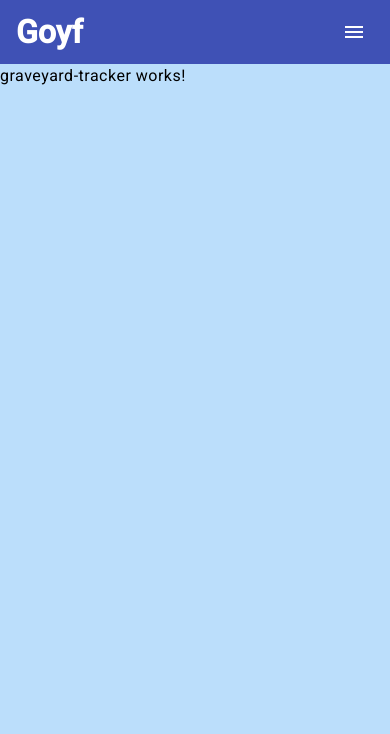
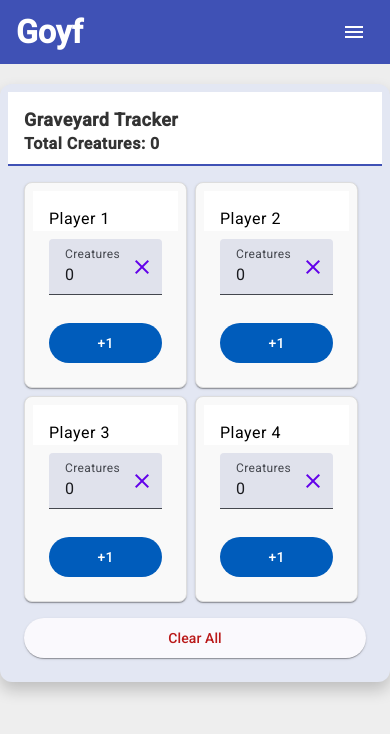
Before and after one commit to looolol/goyf, an Angular app: page /graveyard in a window 390 px wide. Shown: the top 734 px of the page. Built offline with nearby package versions, Linux system fonts and the light colour scheme.

Commit message:
graveyard card tracker

```diff
--- a/src/app/app.component.scss
+++ b/src/app/app.component.scss
@@ -1,5 +1,5 @@
 :host {
   display: block;
-  background-color: #bbdefb;
+  background-color: #eeeeee;
   min-height: 100vh;
 }
--- a/src/app/card-type-tracker/card-type-tracker.component.scss
+++ b/src/app/card-type-tracker/card-type-tracker.component.scss
@@ -20,11 +20,15 @@
   align-items: center; // Center items vertically
   font-size: 22px; // Larger font size for the header
   font-weight: 700; // Make the font bold
-  color: #333; // Darker color for better contrast
   border-bottom: 2px solid #3f51b5; // Bottom border to emphasize the header
   padding-bottom: 8px; // Padding to create space between text and border
   margin-bottom: 16px;
 }
+
+mat-card-header {
+  background-color: #ffffff; // Header background color
+  color: #000000; // Header text color
+ }
 
 .header-title {
   flex: 1; // Takes up available space on the left
--- a/src/app/graveyard-tracker/graveyard-tracker.component.html
+++ b/src/app/graveyard-tracker/graveyard-tracker.component.html
@@ -1 +1,34 @@
-<p>graveyard-tracker works!</p>
+<mat-card class="card-container">
+  <mat-card-header class="header-container">
+    <span class="header-title">Graveyard Tracker</span>
+    <span class="total-creatures">
+      <strong>Total Creatures:</strong> {{ totalCreatures }}
+    </span>
+  </mat-card-header>
+
+  <mat-card-content>
+    <div class="player-groups">
+      <div *ngFor="let player of players" class="player-group">
+        <mat-card class="player-info">
+          <mat-card-header>
+            {{ player.name }}
+          </mat-card-header>
+
+          <mat-card-content>
+            <mat-form-field class="form-field">
+              <mat-label>Creatures</mat-label>
+              <input matInput type="number" [(ngModel)]="player.creatureCount">
+              <button matSuffix mat-icon-button aria-label="Clear" (click)="player.creatureCount=0">
+                <mat-icon>close</mat-icon>
+              </button>
+            </mat-form-field>
+
+            <button mat-flat-button color="primary" (click)="incrementCount(player)">+1</button>
+          </mat-card-content>
+        </mat-card>
+      </div>
+    </div>
+
+    <button mat-raised-button color="warn" class="clear-button" (click)="clearAll()">Clear All</button>
+  </mat-card-content>
+</mat-card>
--- a/src/app/graveyard-tracker/graveyard-tracker.component.scss
+++ b/src/app/graveyard-tracker/graveyard-tracker.component.scss
@@ -0,0 +1,143 @@
+.card-container {
+  width: 100%;
+  max-width: 800px; // Maximum width for larger screens
+  margin: 20px auto;
+  padding: 16px;
+  box-shadow: 0 8px 16px rgba(0, 0, 0, 0.2);
+  border-radius: 12px;
+  background-color: #e3e7f3;
+  transition: box-shadow 0.3s ease, transform 0.3s ease;
+  position: relative;
+}
+
+.card-container:hover {
+  box-shadow: 0 12px 24px rgba(0, 0, 0, 0.3);
+  transform: translateY(-4px);
+}
+
+.header-container {
+  display: flex;
+  justify-content: space-between; // Space between title and total count
+  align-items: center;
+  font-size: 22px;
+  font-weight: 700;
+  color: #333;
+  border-bottom: 2px solid #3f51b5;
+  padding-bottom: 8px;
+  margin-bottom: 16px;
+}
+
+.header-title {
+  text-align: left; // Ensure the title is aligned to the left
+}
+
+.total-creatures {
+  font-size: 18px;
+  font-weight: 600;
+  text-align: right;
+}
+
+.player-groups {
+  display: flex;
+  flex-wrap: wrap; // Allow wrapping for smaller screens
+  gap: 16px; // Space between player groups
+}
+
+.player-group {
+  flex: 1 1 calc(50% - 16px); // Two items per row with gap included
+  min-width: 0; // Ensure flexibility in wrapping
+}
+
+.player-info {
+  display: flex;
+  flex-direction: column; // Stack player name and input group vertically
+  gap: 8px;
+  border: 1px solid #ddd;
+  border-radius: 8px;
+  padding: 8px;
+  background-color: #f9f9f9;
+  height: 100%; // Ensure cards take full height available
+}
+
+mat-card-header {
+  background-color: #ffffff; // Header background color
+  color: #000000; // Header text color
+}
+
+h3 {
+  margin: 0;
+  font-size: 18px;
+  font-weight: 600;
+  color: #3f51b5;
+}
+
+.input-group {
+  display: flex;
+  align-items: center;
+  gap: 8px;
+}
+
+.form-field {
+  flex: 1; // Input field should take most space
+}
+
+mat-icon {
+  color: #6200ea;
+}
+
+button[mat-flat-button] {
+  flex: none; // Button does not stretch
+}
+
+.clear-button {
+  margin-top: 16px;
+  display: block; // Ensure it's on a new line
+}
+
+@media (max-width: 600px) {
+  .card-container {
+    padding: 8px;
+  }
+
+  .header-container {
+    font-size: 18px;
+    flex-direction: column; // Stack title and total count vertically on mobile
+    align-items: flex-start;
+  }
+
+  .total-creatures {
+    font-size: 16px;
+    text-align: left; // Align total count to the left on mobile
+  }
+
+  .player-groups {
+    flex-direction: row; // Keep players in a row
+    flex-wrap: wrap; // Allow wrapping
+    gap: 8px; // Reduced gap for mobile
+  }
+
+  .player-group {
+    flex: 1 1 calc(50% - 8px); // Two items per row with reduced gap
+    min-width: 0; // Ensure flexibility
+    max-width: calc(50% - 8px); // Prevent cards from exceeding half the container width
+  }
+
+  .input-group {
+    flex-direction: column; // Stack input field and button
+    gap: 4px;
+  }
+
+  .form-field {
+    width: 100%; // Full width input field
+  }
+
+  button[mat-flat-button] {
+    width: 100%; // Full width button
+    margin-top: 8px;
+  }
+
+  .clear-button {
+    margin-top: 16px;
+    width: 100%; // Full width clear button
+  }
+}
--- a/src/app/graveyard-tracker/graveyard-tracker.component.ts
+++ b/src/app/graveyard-tracker/graveyard-tracker.component.ts
@@ -1,12 +1,44 @@
 import { Component } from '@angular/core';
+import { FormsModule } from '@angular/forms';
+import { CommonModule } from '@angular/common';
+import { MatButtonModule } from '@angular/material/button';
+import { MatInputModule } from '@angular/material/input';
+import { MatCardModule } from '@angular/material/card';
+import {MatIconModule} from "@angular/material/icon";
 
 @Component({
   selector: 'app-graveyard-tracker',
   standalone: true,
-  imports: [],
+  imports: [
+    CommonModule,
+    FormsModule,
+    MatButtonModule,
+    MatInputModule,
+    MatCardModule,
+    MatIconModule,
+  ],
   templateUrl: './graveyard-tracker.component.html',
-  styleUrl: './graveyard-tracker.component.scss'
+  styleUrls: ['./graveyard-tracker.component.scss']
 })
 export class GraveyardTrackerComponent {
+  players = [
+    { name: 'Player 1', creatureCount: 0 },
+    { name: 'Player 2', creatureCount: 0 },
+    { name: 'Player 3', creatureCount: 0 },
+    { name: 'Player 4', creatureCount: 0 }
+  ];
 
+  incrementCount(player: any) {
+    player.creatureCount++;
+  }
+
+  get totalCreatures() {
+    return this.players.reduce((total, player) => total + player.creatureCount, 0);
+  }
+
+  clearAll() {
+    this.players.forEach(player =>
+      player.creatureCount = 0
+    );
+  }
 }
```
